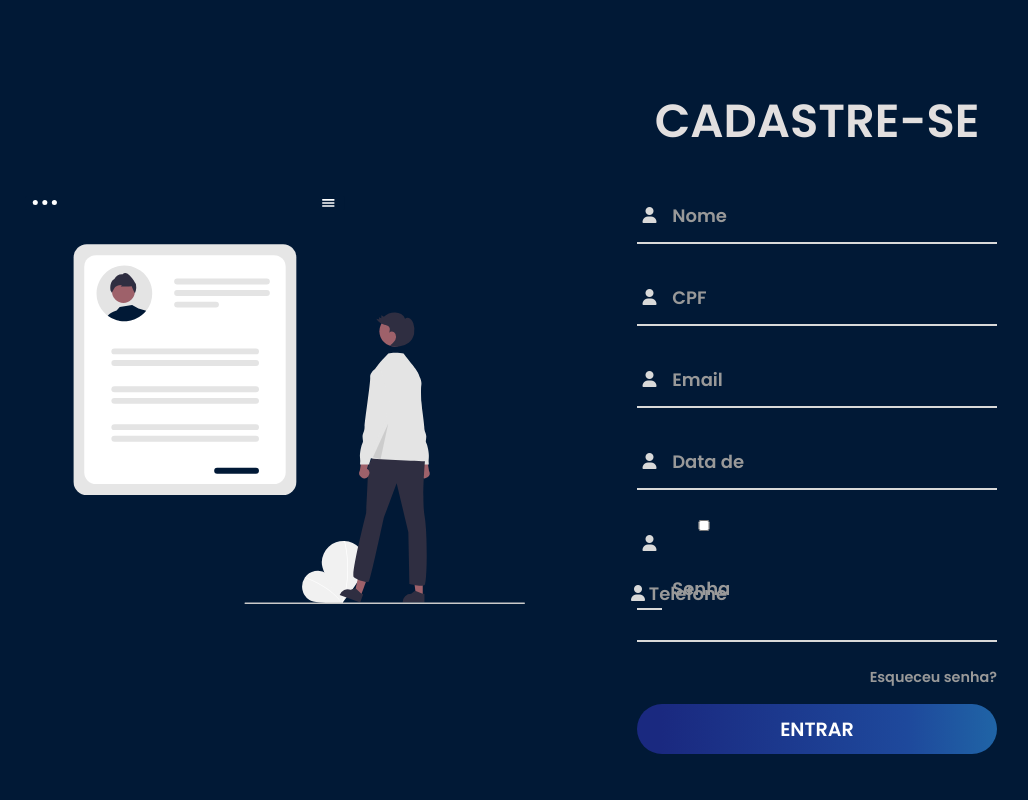
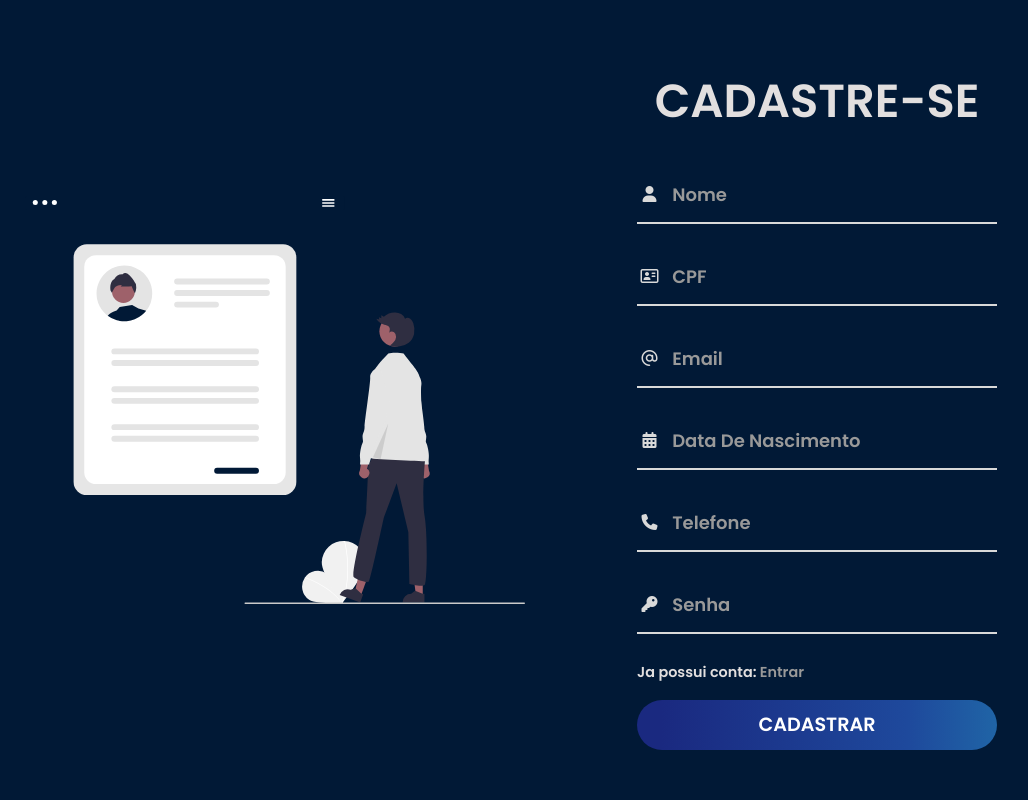
Before and after one commit to CarlosMantovani/TCC, a PHP site: page / in a window 1280 px wide. Shown: the whole page, without its empty margins (59-1087 px from the left). Run offline with PHP 8.4, Linux system fonts and the light colour scheme; some libraries are stand-ins or nearby versions.

Commit message:
atualizar

```diff
--- a/Cadastro/index.html
+++ b/Cadastro/index.html
@@ -9,19 +9,18 @@
 	<link href="https://fonts.googleapis.com/css?family=Poppins:600&display=swap" rel="stylesheet">
 
     <title>Tela Cadastro</title>
-	<script src="https://kit.fontawesome.com/a81368914c.js"></script>
+    <script src="https://kit.fontawesome.com/c620f812f4.js" crossorigin="anonymous"></script>
 	<link rel="stylesheet" href="">
 	<meta name="viewport" content="width=device-width, initial-scale=1">
 </head>
 <body style="background-color: #011936;">
 
-	<div class="container">
+	<div class="container" style="overflow-y: auto">
 		<div class="img">
 			<img src="img/undraw_online_cv_re_gn0a.svg">
 		</div>
 		<div class="login-content">
 			<form method="post" action="autenticacao.php">
-				<img src="">
 				<h2 class="title">Cadastre-se</h2>
            		<div class="input-div one">
            		   <div class="i">
@@ -34,16 +33,16 @@
            		</div>
                    <div class="input-div one">
                     <div class="i">
-                            <i class="fas fa-user"></i>
+                        <i class="fa-regular fa-address-card"></i>
                     </div>
                     <div class="div">
                             <h5>CPF</h5>
-                            <input  name="email" type="text" class="input" id="email" required>
+                            <input  name="email" type="text" class="input" id="cpf" maxlength="14" onKeyUp="FormataCPF(this,event)" required>
                     </div>
                  </div>
                  <div class="input-div one">
                     <div class="i">
-                            <i class="fas fa-user"></i>
+                        <i class="fa-regular fa-at"></i>
                     </div>
                     <div class="div">
                             <h5>Email</h5>
@@ -52,35 +51,39 @@
                  </div>
                  <div class="input-div one">
                     <div class="i">
-                            <i class="fas fa-user"></i>
+                        <i class="fa-solid fa-calendar-days"></i>
                     </div>
                     <div class="div">
-                            <h5>Data de </h5>
-                            <input  name="email" type="datetime" class="input" id="email" required>
+                            <h5>Data De Nascimento </h5>
+                            <input  name="email" type="datetime" class="input" id="email" maxlength="10" onKeyUp="Formatadata(this,event)" required>
                     </div>
                  </div>
-                 <div class="input-div one">
+                 <!--<div class="input-div one">
                     <div class="i">
                             <i class="fas fa-user"></i>
                     </div>
                    <input type="checkbox" class="check">
-
+                   <input type="checkbox" class="check">-->
                  <div class="input-div one">
                     <div class="i">
-                            <i class="fas fa-user"></i>
+                        <i class="fa-solid fa-phone"></i>
                     </div>
                     <div class="div">
                             <h5>Telefone</h5>
-                            <input  name="email" type="text" class="input" id="email" required>
+                            <input  name="email" type="text" class="input" id="telefone" required>
                     </div>
                  </div>
+                 <div class="input-div one">
+                        <div class="i">
+                                <i class="fa-solid fa-key"></i>
+                        </div>
            		   <div class="div">
            		    	<h5>Senha</h5>
            		    	<input name="senha" type="password" class="input" id="senha" required>
             	   </div>
             	</div>
-            	<a href="#">Esqueceu senha?</a>
-            	<input type="submit" class="btn" value="Entrar" name="entrar">
+            	 <span>Ja possui conta: <a href="#">Entrar</a> </span>
+            	<input type="submit" class="btn" value="Cadastrar" name="entrar">
             </form>
         </div>
     </div>
--- a/Cadastro/style.css
+++ b/Cadastro/style.css
@@ -151,8 +151,18 @@ form{
 	max-width: 25%;
 	max-height: 25%;
 }
+span{
+	display: inline-block;
+	width: 100%;
+	text-align: left;
+	text-decoration: none;
+	color: #999;
+	font-size: 0.9rem;
+	transition: .3s;
+	color: rgb(226, 223, 223);;
+}
 a{
-	display: block;
+	display: inline-block;
 	text-align: right;
 	text-decoration: none;
 	color: #999;
```
Also changed, not shown: Cadastro/main.js (+69 -0 lines).
